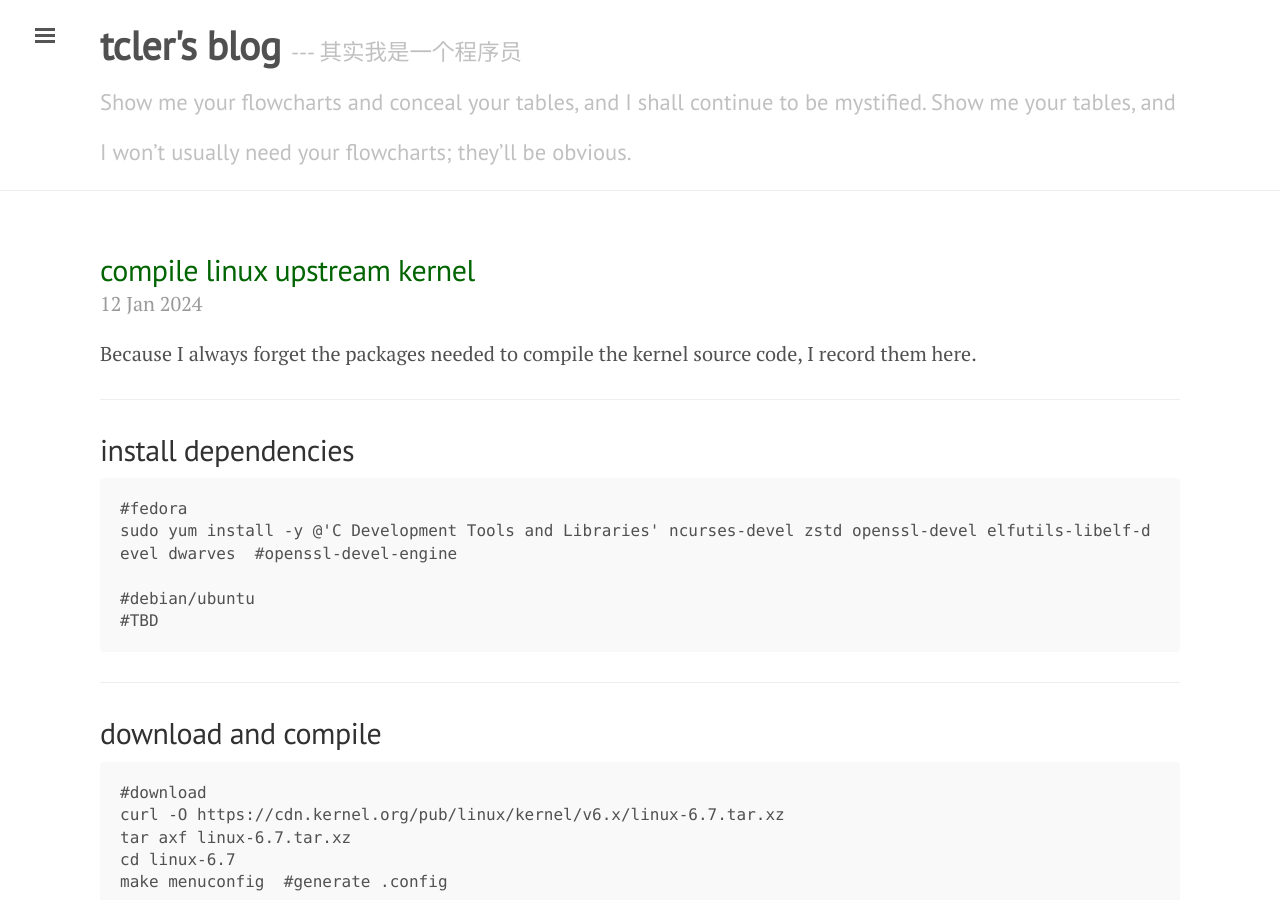
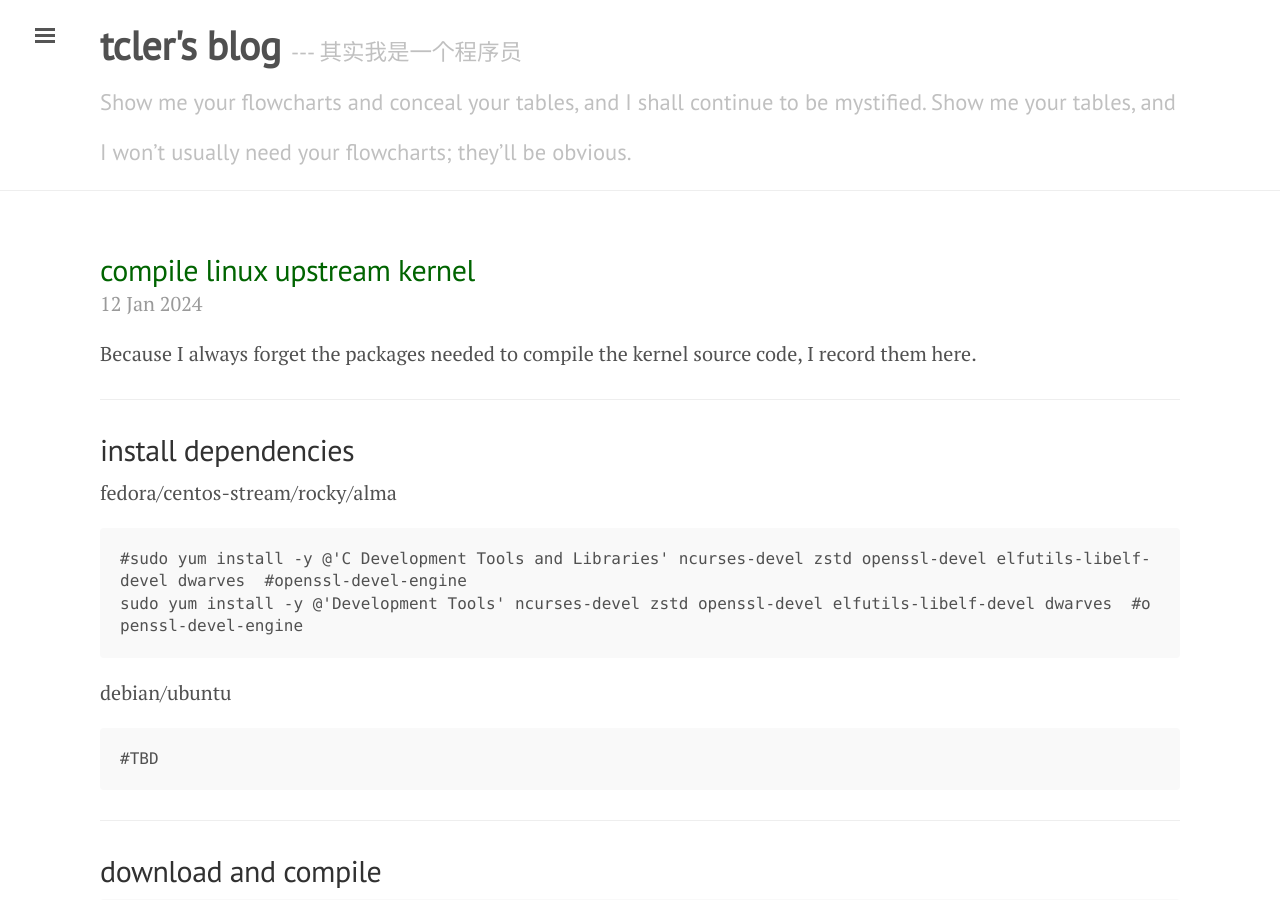
Before and after one commit to tcler/tcler.github.io, a Jekyll site: the page built from _posts/2024-01-12-compile-linux-upstream-kernel.md, in a window 1280 px wide and 900 px high. Built offline with Jekyll 4.4.1, drawn with Linux system fonts in a browser that asks for light colours.

Commit message:
Update 2024-01-12-compile-linux-upstream-kernel.md

````diff
--- a/_posts/2024-01-12-compile-linux-upstream-kernel.md
+++ b/_posts/2024-01-12-compile-linux-upstream-kernel.md
@@ -7,11 +7,14 @@ Because I always forget the packages needed to compile the kernel source code, I
 
 ---
 ## install dependencies
+fedora/centos-stream/rocky/alma
 ```
-#fedora
-sudo yum install -y @'C Development Tools and Libraries' ncurses-devel zstd openssl-devel elfutils-libelf-devel dwarves  #openssl-devel-engine
+#sudo yum install -y @'C Development Tools and Libraries' ncurses-devel zstd openssl-devel elfutils-libelf-devel dwarves  #openssl-devel-engine
+sudo yum install -y @'Development Tools' ncurses-devel zstd openssl-devel elfutils-libelf-devel dwarves  #openssl-devel-engine
+```
 
-#debian/ubuntu
+debian/ubuntu
+```
 #TBD
 ```
 
````
